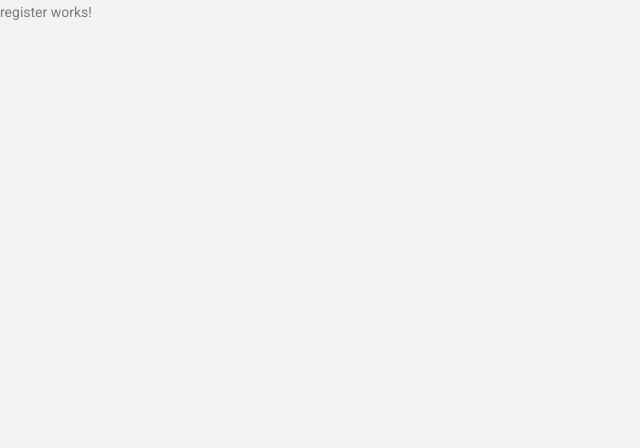
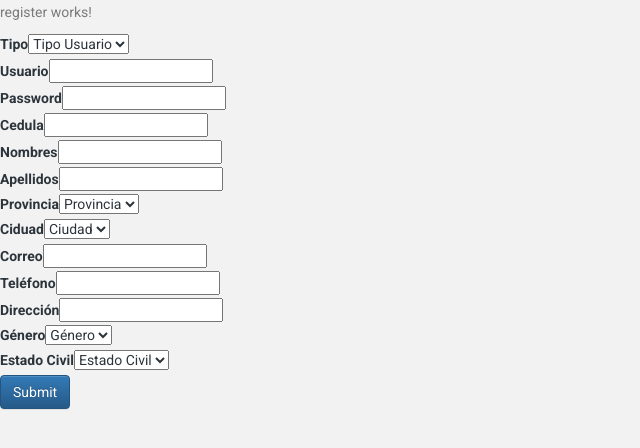
Before and after one commit to Jeremy-Ramirez/AgenciaLaboralFront, an Angular app: page /register in a window 1280 px wide. Shown: the top 448 px of the page, without its empty margins (0-640 px from the left). Built offline with nearby package versions, Linux system fonts and the light colour scheme.

Commit message:
Creacion form register

```diff
--- a/src/app/components/login/login.component.html
+++ b/src/app/components/login/login.component.html
@@ -6,19 +6,20 @@
         <label for="name">Usuario:</label>
         <input type="name" formControlName='usuario'[class.is-invalid]="UsuarioNoValido">
         <small *ngIf="UsuarioNoValido" class="text-danger">
-            Ingrese su usuario
+            Ingrese su usuario <br>
         </small>
         <!-- Password -->
         <label for="username">Password:</label>
-        <p><a href="#">Forgot your password?</a>
+
         <input type="password"  formControlName='password'[class.is-invalid]="PasswordNoValido">
         <small *ngIf="PasswordNoValido" class="text-danger">
-            Ingrese su contraseña
+            Ingrese una contraseña válida <br>
         </small>
 
 
         <button type="submit">Login</button>
         <div class="register">
+            <br>
             <p>Todavía no tienes una cuenta? <a routerLink="/register">Regístrate</a> </p>
 
         </div>
--- a/src/app/components/register/register.component.html
+++ b/src/app/components/register/register.component.html
@@ -1 +1,85 @@
 <p>register works!</p>
+<form >
+
+    <div class="mb-3">
+        <label  class="form-label">Tipo</label>
+        <select class="form-select" >
+            <option selected>Tipo Usuario</option>
+          </select>
+
+      </div>
+
+
+
+    <div class="mb-3">
+      <label  class="form-label">Usuario</label>
+      <input type="text"  >
+
+    </div>
+    <div class="mb-3">
+      <label class="form-label">Password</label>
+      <input type="password"  >
+    </div>
+    <div class="mb-3 form-check">
+        <label  class="form-label">Cedula</label>
+        <input type="password" >
+
+    </div>
+    <div class="mb-3 form-check">
+        <label  class="form-label">Nombres</label>
+        <input type="password"  >
+
+    </div>
+    <div class="mb-3 form-check">
+        <label  class="form-label">Apellidos</label>
+        <input type="password" >
+    </div>
+
+    <div class="mb-3">
+        <label  class="form-label">Provincia</label>
+        <select class="form-select" >
+            <option selected>Provincia</option>
+          </select>
+      </div>
+
+      <div class="mb-3">
+        <label  class="form-label">Ciduad</label>
+        <select class="form-select" >
+            <option selected>Ciudad</option>
+          </select>
+
+      </div>
+
+    <div class="mb-3 form-check">
+        <label  class="form-label">Correo</label>
+        <input type="email"  >
+
+    </div>
+    <div class="mb-3 form-check">
+        <label  class="form-label">Teléfono</label>
+        <input type="email"  >
+
+    </div>
+    <div class="mb-3 form-check">
+        <label  class="form-label">Dirección</label>
+        <input type="email"  >
+
+    </div>
+
+    <div class="mb-3">
+        <label  class="form-label">Género</label>
+        <select class="form-select" >
+            <option selected>Género</option>
+          </select>
+      </div>
+
+      <div class="mb-3">
+        <label  class="form-label">Estado Civil</label>
+        <select class="form-select" >
+            <option selected>Estado Civil</option>
+          </select>
+      </div>
+
+
+    <button type="submit" class="btn btn-primary">Submit</button>
+  </form>
```
